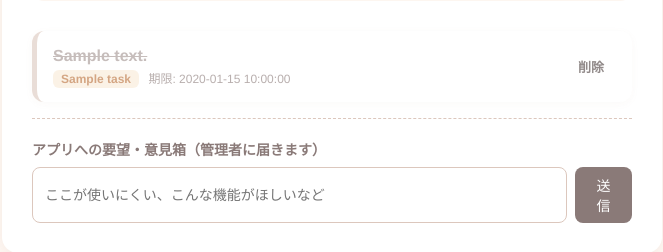
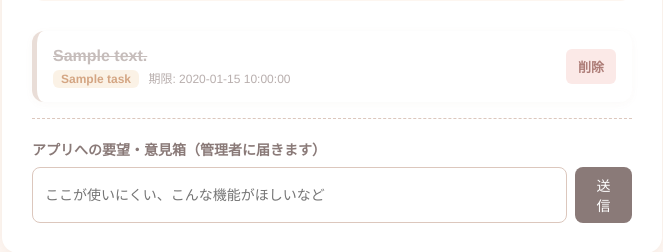
Before and after one commit to yusamiu/kadai_app, a Flask app: template templates/index.html in a window 1280 px wide. Shown: the part 625-877 px from the top of the page, without its empty margins (308-971 px from the left). Run offline with Flask 3, Linux system fonts and the light colour scheme; the template is opened without the code that fills it: most values are stand-ins (such as "Sample title", 1, 10 or a date in 2020); some libraries are stand-ins or nearby versions.

Commit message:
完了ボタンと削除ボタンの色を強制適用

```diff
--- a/templates/index.html
+++ b/templates/index.html
@@ -199,13 +199,13 @@
         }
 
         .comp-btn {
-            background-color: #e8f8f5;
-            color: #117a65;
+            background-color: #e8f8f5 !important;
+            color: #117a65 !important;
         }
 
         .del-btn {
-            background-color: #fadbd8;
-            color: #78281f;
+            background-color: #fadbd8 !important;
+            color: #78281f !important;
         }
 
         .suggest-section {
```
